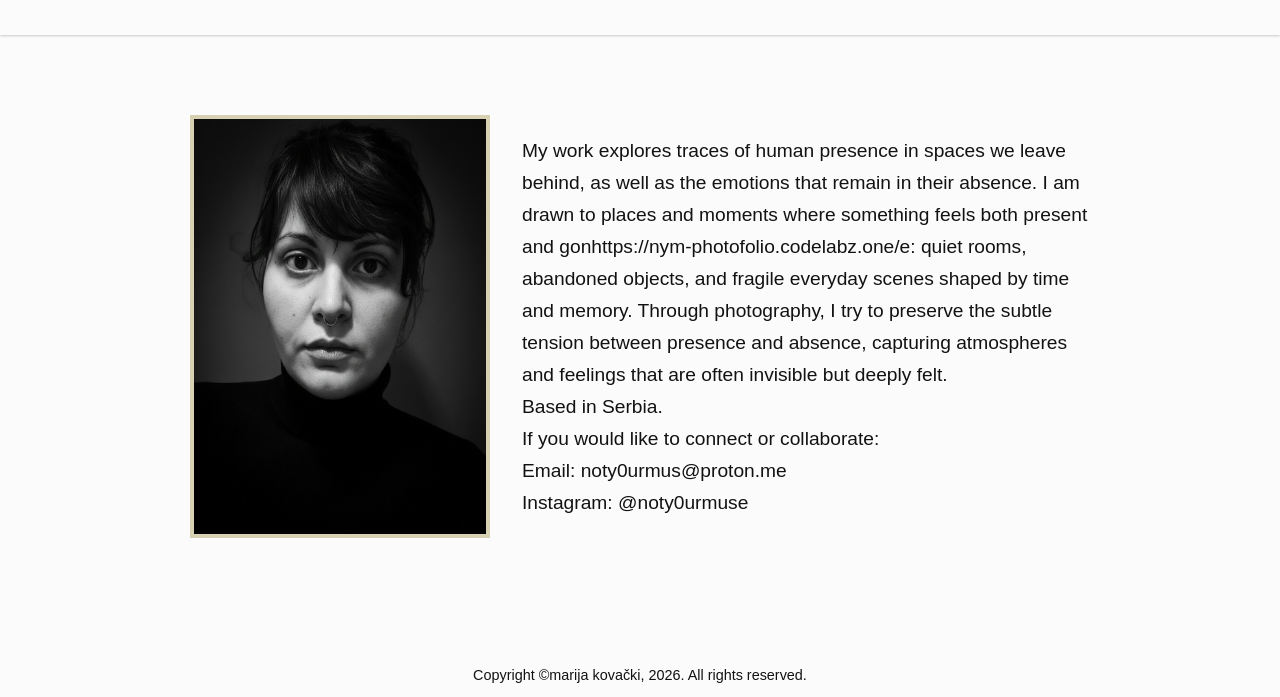
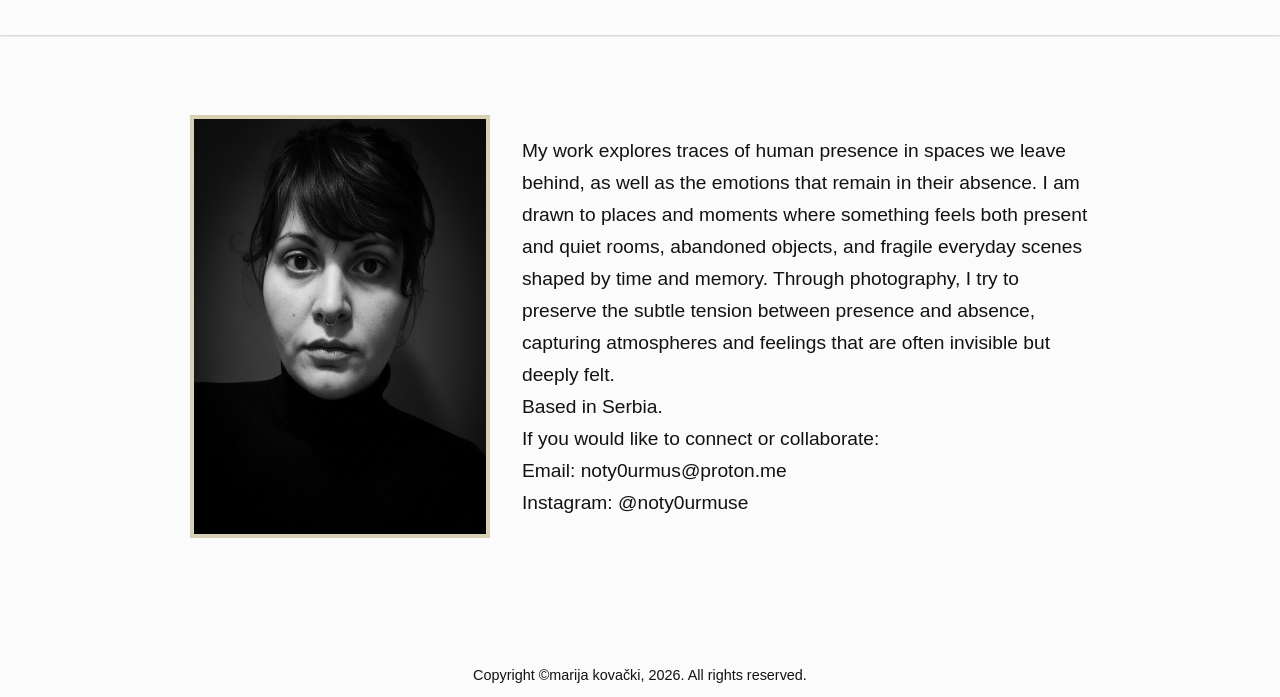
Before and after one commit to marija-kovacki/photofolio, a website built with Vite: page about.html in a window 1280 px wide. Shown: the part 103-800 px from the top of the page. Built offline with nearby package versions, Linux system fonts and the light colour scheme; a web font is replaced by a local one.

Commit message:
Fix text

```diff
--- a/about.html
+++ b/about.html
@@ -103,10 +103,10 @@
         <p>
           My work explores traces of human presence in spaces we leave behind, as well as the
           emotions that remain in their absence. I am drawn to places and moments where something
-          feels both present and gonhttps://nym-photofolio.codelabz.one/e: quiet rooms, abandoned
-          objects, and fragile everyday scenes shaped by time and memory. Through photography, I try
-          to preserve the subtle tension between presence and absence, capturing atmospheres and
-          feelings that are often invisible but deeply felt.
+          feels both present and quiet rooms, abandoned objects, and fragile everyday scenes shaped
+          by time and memory. Through photography, I try to preserve the subtle tension between
+          presence and absence, capturing atmospheres and feelings that are often invisible but
+          deeply felt.
           <br />Based in Serbia. <br />If you would like to connect or collaborate:<br />
           Email: <span data-email=""></span> <br />Instagram:
           <a href="https://www.instagram.com/noty0urmuse/" target="_blank" rel="noopener noreferrer"
```
